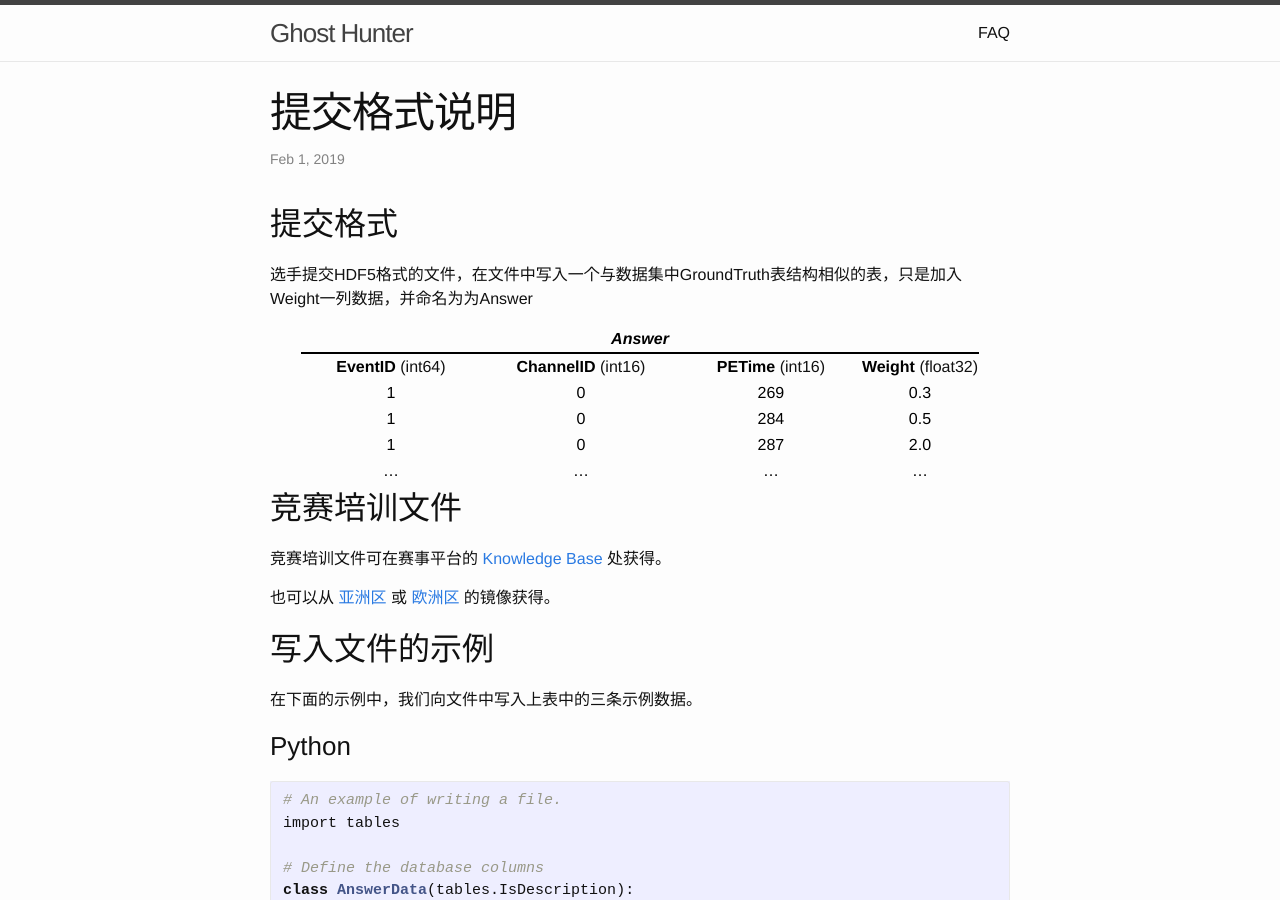
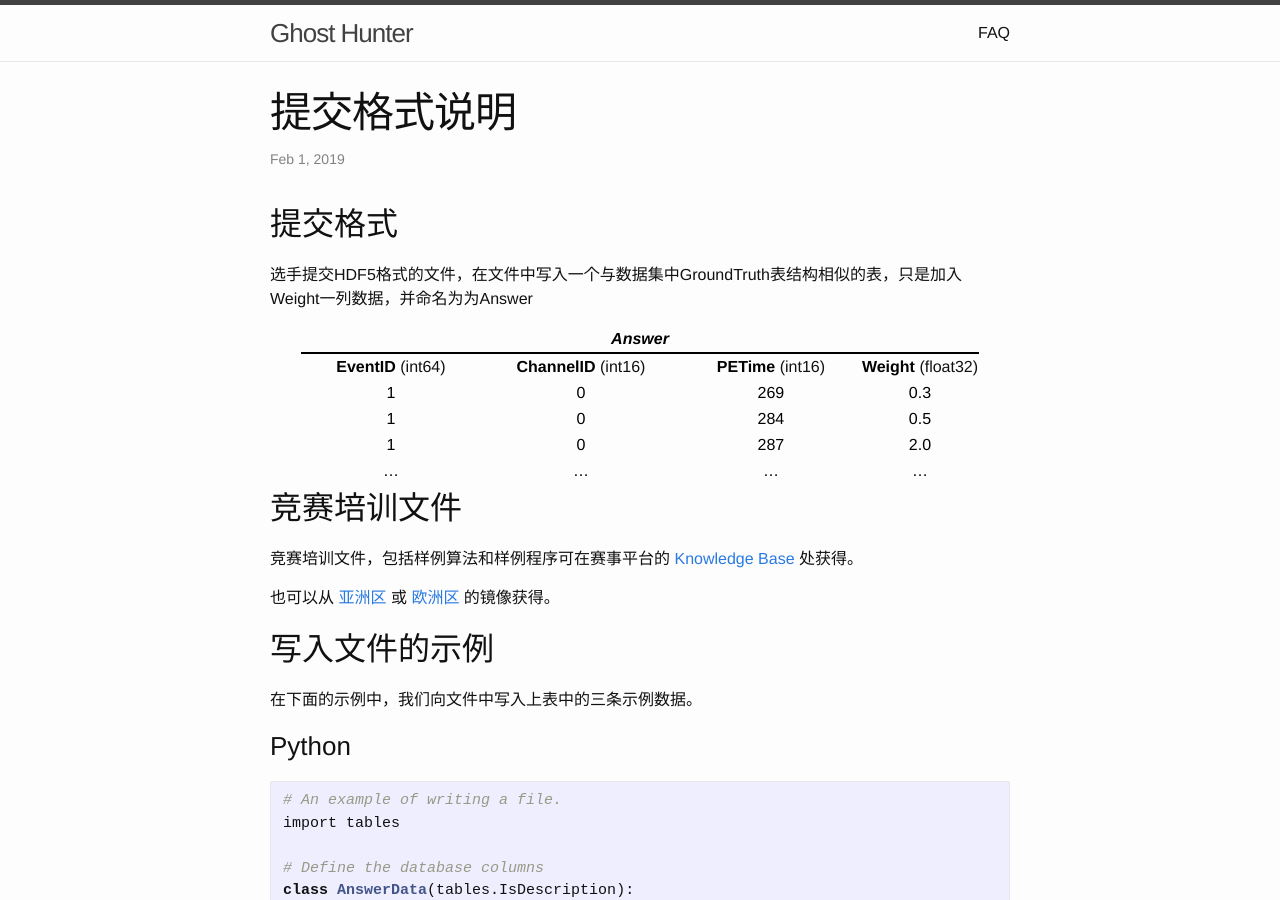
Before and after one commit to ghost-hunter-contest/ghost-hunter-contest.github.io, a Jekyll site: the page built from _posts/2019-02-13-submission.markdown, in a window 1280 px wide and 900 px high. Built offline with Jekyll 4.4.1, drawn with Linux system fonts in a browser that asks for light colours.

Commit message:
example algorithm and example program.

```diff
--- a/_posts/2019-02-13-submission.markdown
+++ b/_posts/2019-02-13-submission.markdown
@@ -51,7 +51,9 @@
 
 ## 竞赛培训文件
 
-竞赛培训文件可在赛事平台的 [Knowledge Base](https://data-contest.net9.org/articles/8fda5c60-8c8a-48ea-9302-5c36ebcad589) 处获得。
+竞赛培训文件，包括样例算法和样例程序可在赛事平台的
+[Knowledge Base](https://data-contest.net9.org/articles/8fda5c60-8c8a-48ea-9302-5c36ebcad589)
+处获得。
 
 也可以从
 [亚洲区](https://nu.airelinux.org/articles/8fda5c60-8c8a-48ea-9302-5c36ebcad589)
```
